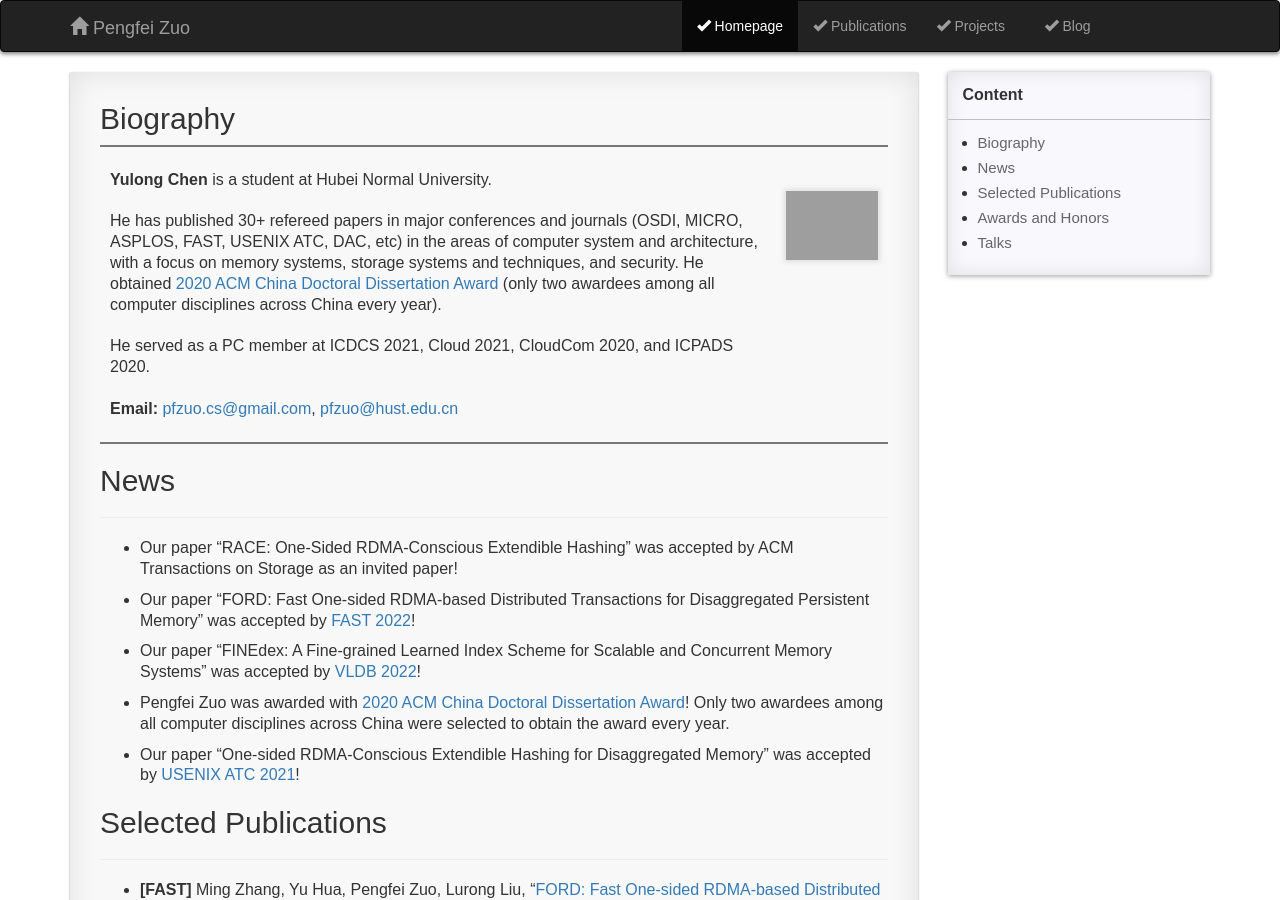
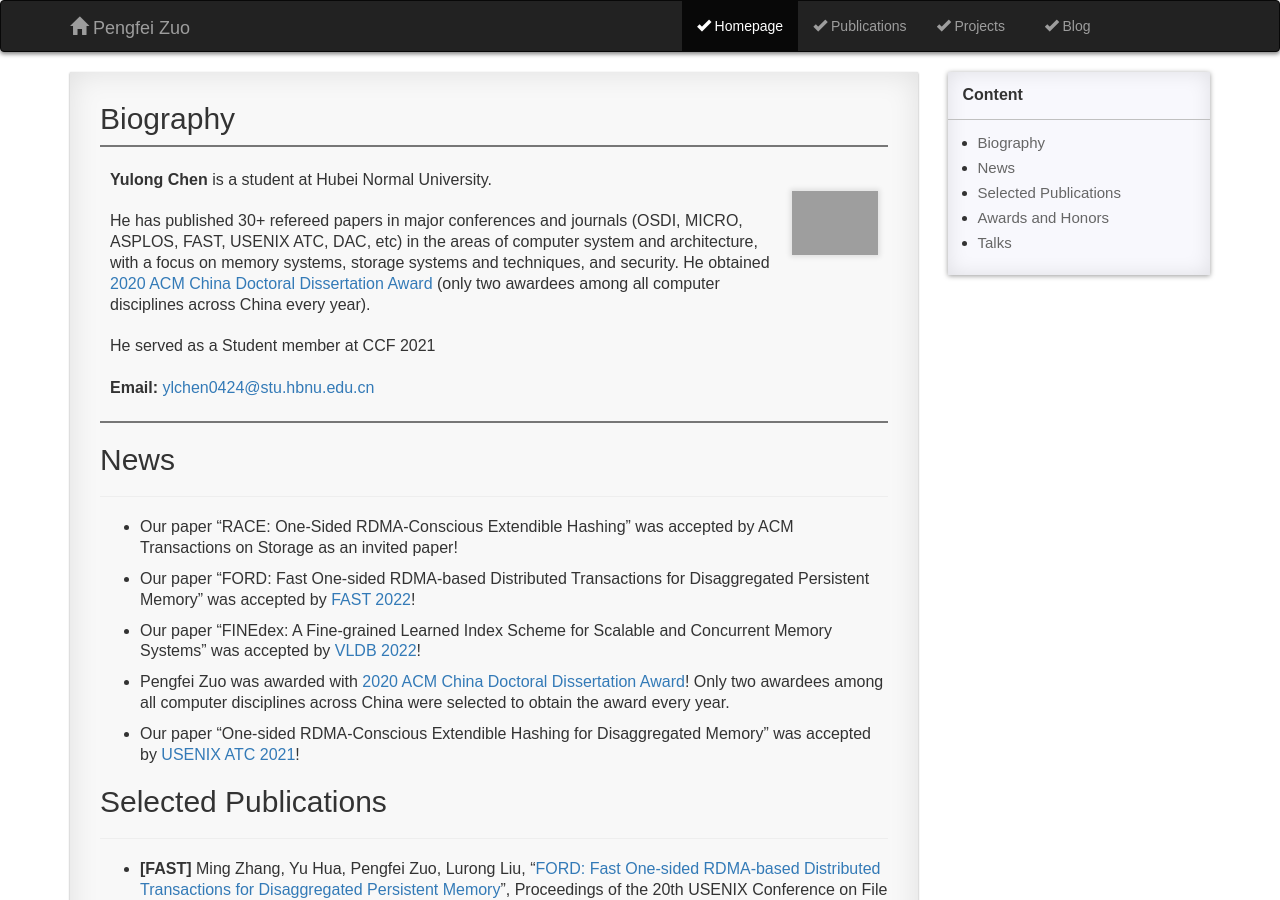
Before and after one commit to yulongC/yulongC.github.io, a Jekyll site: the page built from pages/1_homepage.md, in a window 1280 px wide and 900 px high. Built offline with Jekyll 4.4.1, drawn with Linux system fonts in a browser that asks for light colours; comment, search, counter and statistics services are not loaded; grey boxes are pictures that could not be loaded.

Commit message:
Update 1_homepage.md

```diff
--- a/pages/1_homepage.md
+++ b/pages/1_homepage.md
@@ -12,7 +12,7 @@
 
 ## Biography
 
-| <br> **Yulong Chen** is a student at Hubei Normal University.<br><br>He has published 30+ refereed papers in major conferences and journals (OSDI, MICRO, ASPLOS, FAST, USENIX ATC, DAC, etc) in the areas of computer system and architecture, with a focus on memory systems, storage systems and techniques, and security. He obtained [2020 ACM China Doctoral Dissertation Award](https://www.acmturc.com/2021/cn/doctoral_thesis_award.html) (only two awardees among all computer disciplines across China every year). <br><br> He served as a PC member at ICDCS 2021, Cloud 2021, CloudCom 2020, and ICPADS 2020. <br> <br> **Email:** <pfzuo.cs@gmail.com>, <pfzuo@hust.edu.cn>   <br> <br> | <br> &emsp; ![image](https://github.com/yulongC/yulongC.github.io/blob/main/QQ%E5%9B%BE%E7%89%8720220321192428.jpg) <br> <br> |
+| <br> **Yulong Chen** is a student at Hubei Normal University.<br><br>He has published 30+ refereed papers in major conferences and journals (OSDI, MICRO, ASPLOS, FAST, USENIX ATC, DAC, etc) in the areas of computer system and architecture, with a focus on memory systems, storage systems and techniques, and security. He obtained [2020 ACM China Doctoral Dissertation Award](https://www.acmturc.com/2021/cn/doctoral_thesis_award.html) (only two awardees among all computer disciplines across China every year). <br><br> He served as a Student member at CCF 2021 <br> <br> **Email:** <ylchen0424@stu.hbnu.edu.cn>   <br> <br> | <br> &emsp; ![image](https://github.com/yulongC/yulongC.github.io/blob/main/QQ图片20220321192428.jpg) <br> <br> |
 
 
 ## News
```
